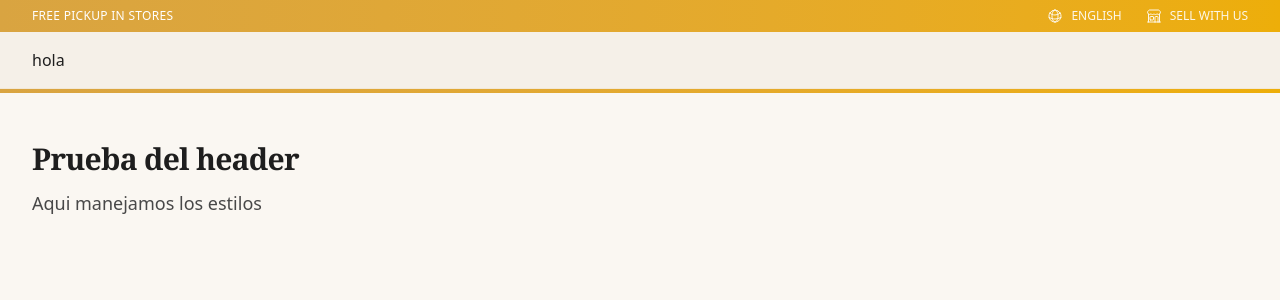
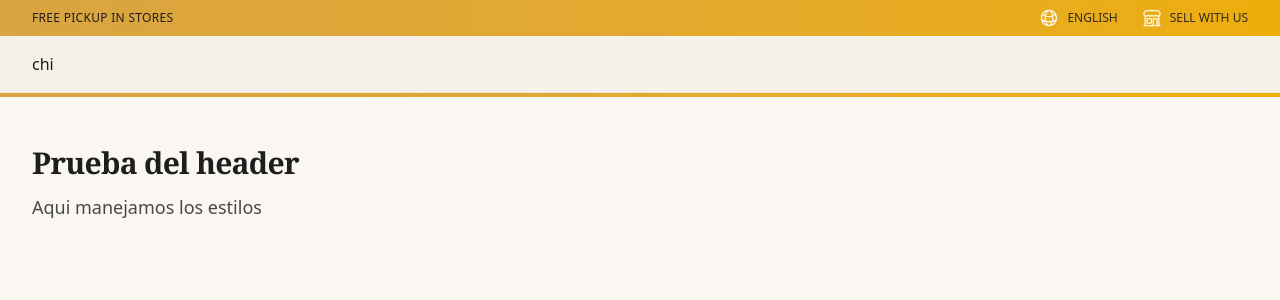
Before and after one commit to Ameteratzu/proyect-marketjoyas, a React (Vite) app: page / in a window 1280 px wide. Shown: the top 300 px of the page. Built offline with nearby package versions, Linux system fonts and the light colour scheme.

Commit message:
Feature: se implemento la parte principal del header

```diff
--- a/src/components/TopBar.tsx
+++ b/src/components/TopBar.tsx
@@ -5,8 +5,8 @@ export default function TopBar() {
   const { t, i18n } = useTranslation("header");
 
   return (
-    <div className="grad-gold text-white text-xs">
-      <div className="container-p py-2 flex items-center justify-between">
+    <div className="grad-gold text-oscuro text-xs">
+      <div className="container-p py-2 flex items-center justify-between font-medium">
         <span className="tracking-wide">{t("freeShipping")}</span>
 
         <nav className="hidden sm:flex items-center gap-6">
@@ -14,16 +14,16 @@ export default function TopBar() {
             onClick={() =>
               i18n.changeLanguage(i18n.language === "es" ? "en" : "es")
             }
-            className="inline-flex items-center gap-2 opacity-90 hover:opacity-100"
+            className="cursor-pointer inline-flex items-center gap-2 opacity-90 hover:opacity-100"
           >
-            <Icon name="globe" className="w-4 h-4" />
+            <Icon name="globe" className="w-5 h-5 text-white" />
             <span>{t("lang")}</span>
           </button>
           <a
             href="/vender"
             className="inline-flex items-center gap-2 opacity-90 hover:opacity-100"
           >
-            <Icon name="store" className="w-4 h-4" />
+            <Icon name="store" className="w-5 h-5 text-white" />
             <span>{t("sellWithUs")}</span>
           </a>
         </nav>
--- a/src/features/header/Header.tsx
+++ b/src/features/header/Header.tsx
@@ -10,7 +10,7 @@ export default function Header() {
       <TopBar />
       <div className="border-b border-cream/60">
         <Container className="py-4 flex items-center justify-between gap-6">
-          hola
+            chi
         </Container>
       </div>
       <div className="h-1 grad-gold" />
```
